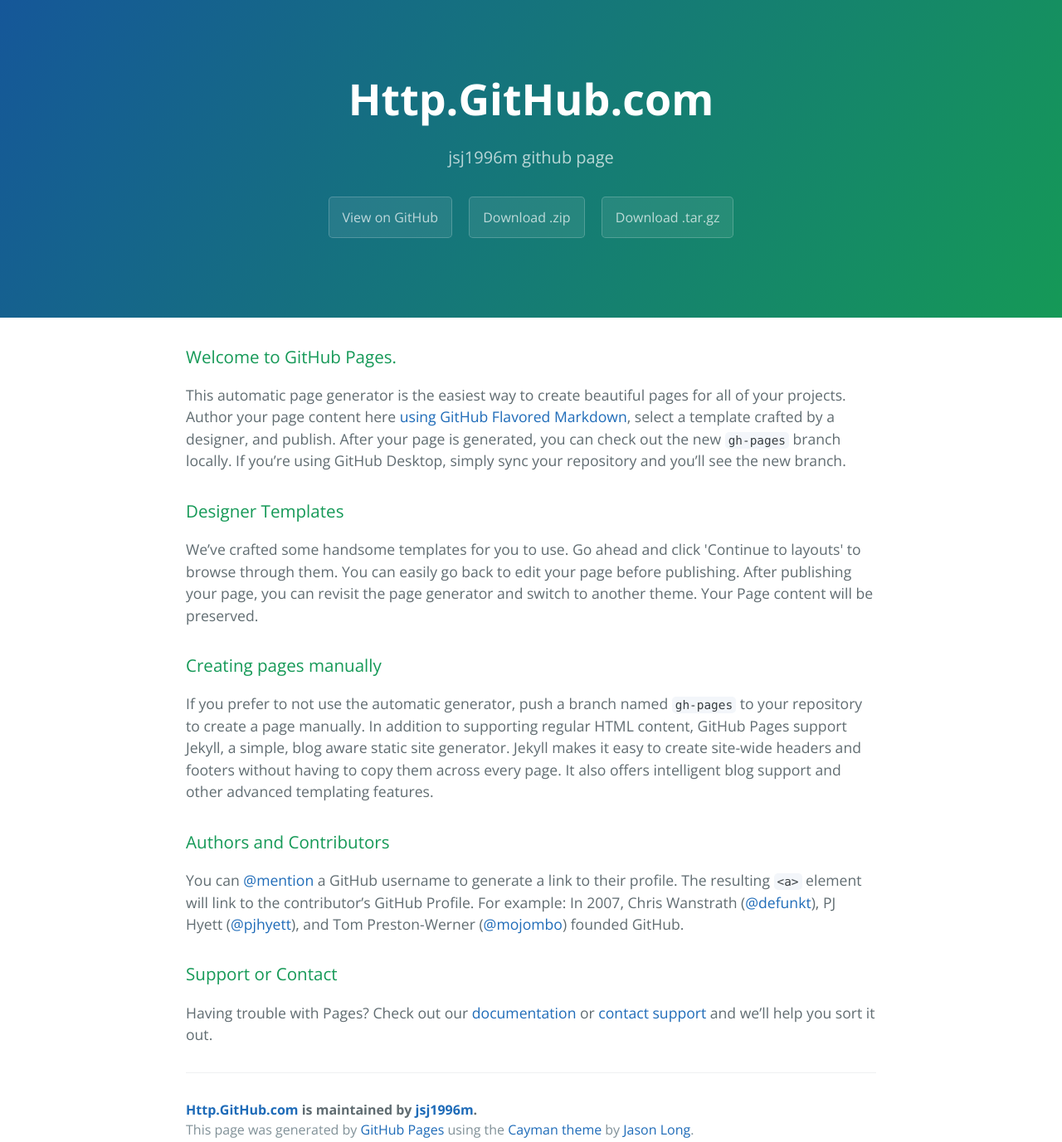
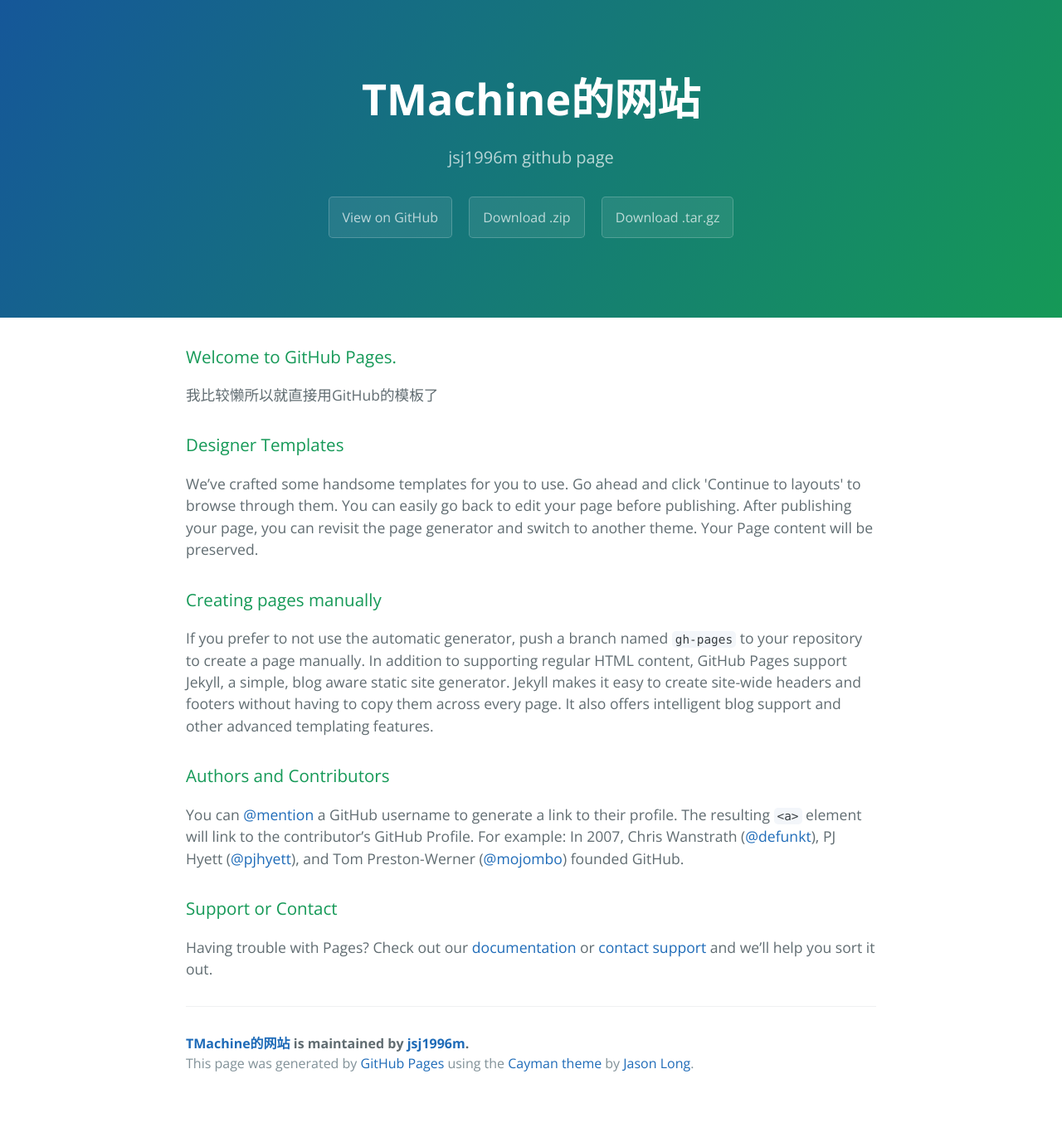
Before and after one commit to jsj1996m/http.github.com, a plain HTML site: page index.html in a window 1280 px wide. Shown: the whole page at 83% size. After the commit the page ends 1326 px from the top, so only its background shows below. Drawn offline with nearby package versions, Linux system fonts and the light colour scheme.

```diff
--- a/index.html
+++ b/index.html
@@ -2,7 +2,7 @@
 <html lang="en-us">
   <head>
     <meta charset="UTF-8">
-    <title>Http.GitHub.com by jsj1996m</title>
+    <title>TMachine的网站 by jsj1996m</title>
     <meta name="viewport" content="width=device-width, initial-scale=1">
     <link rel="stylesheet" type="text/css" href="stylesheets/normalize.css" media="screen">
     <link href='https://fonts.googleapis.com/css?family=Open+Sans:400,700' rel='stylesheet' type='text/css'>
@@ -11,18 +11,18 @@
   </head>
   <body>
     <section class="page-header">
-      <h1 class="project-name">Http.GitHub.com</h1>
+      <h1 class="project-name">TMachine的网站</h1>
       <h2 class="project-tagline">jsj1996m github page</h2>
-      <a href="https://github.com/jsj1996m/http.github.com" class="btn">View on GitHub</a>
-      <a href="https://github.com/jsj1996m/http.github.com/zipball/master" class="btn">Download .zip</a>
-      <a href="https://github.com/jsj1996m/http.github.com/tarball/master" class="btn">Download .tar.gz</a>
+      <a href="https://github.com/jsj1996m/tmachine.github.com" class="btn">View on GitHub</a>
+      <a href="https://github.com/jsj1996m/tmachine.github.com/zipball/master" class="btn">Download .zip</a>
+      <a href="https://github.com/jsj1996m/tmachine.github.com/tarball/master" class="btn">Download .tar.gz</a>
     </section>
 
     <section class="main-content">
       <h3>
 <a id="welcome-to-github-pages" class="anchor" href="#welcome-to-github-pages" aria-hidden="true"><span class="octicon octicon-link"></span></a>Welcome to GitHub Pages.</h3>
 
-<p>This automatic page generator is the easiest way to create beautiful pages for all of your projects. Author your page content here <a href="https://guides.github.com/features/mastering-markdown/">using GitHub Flavored Markdown</a>, select a template crafted by a designer, and publish. After your page is generated, you can check out the new <code>gh-pages</code> branch locally. If you’re using GitHub Desktop, simply sync your repository and you’ll see the new branch.</p>
+<p>我比较懒所以就直接用GitHub的模板了</p>
 
 <h3>
 <a id="designer-templates" class="anchor" href="#designer-templates" aria-hidden="true"><span class="octicon octicon-link"></span></a>Designer Templates</h3>
@@ -45,7 +45,7 @@
 <p>Having trouble with Pages? Check out our <a href="https://help.github.com/pages">documentation</a> or <a href="https://github.com/contact">contact support</a> and we’ll help you sort it out.</p>
 
       <footer class="site-footer">
-        <span class="site-footer-owner"><a href="https://github.com/jsj1996m/http.github.com">Http.GitHub.com</a> is maintained by <a href="https://github.com/jsj1996m">jsj1996m</a>.</span>
+        <span class="site-footer-owner"><a href="https://github.com/jsj1996m/tmachine.github.com">TMachine的网站</a> is maintained by <a href="https://github.com/jsj1996m">jsj1996m</a>.</span>
 
         <span class="site-footer-credits">This page was generated by <a href="https://pages.github.com">GitHub Pages</a> using the <a href="https://github.com/jasonlong/cayman-theme">Cayman theme</a> by <a href="https://twitter.com/jasonlong">Jason Long</a>.</span>
       </footer>
```
Also changed, not shown: params.json (+1 -1 lines).
